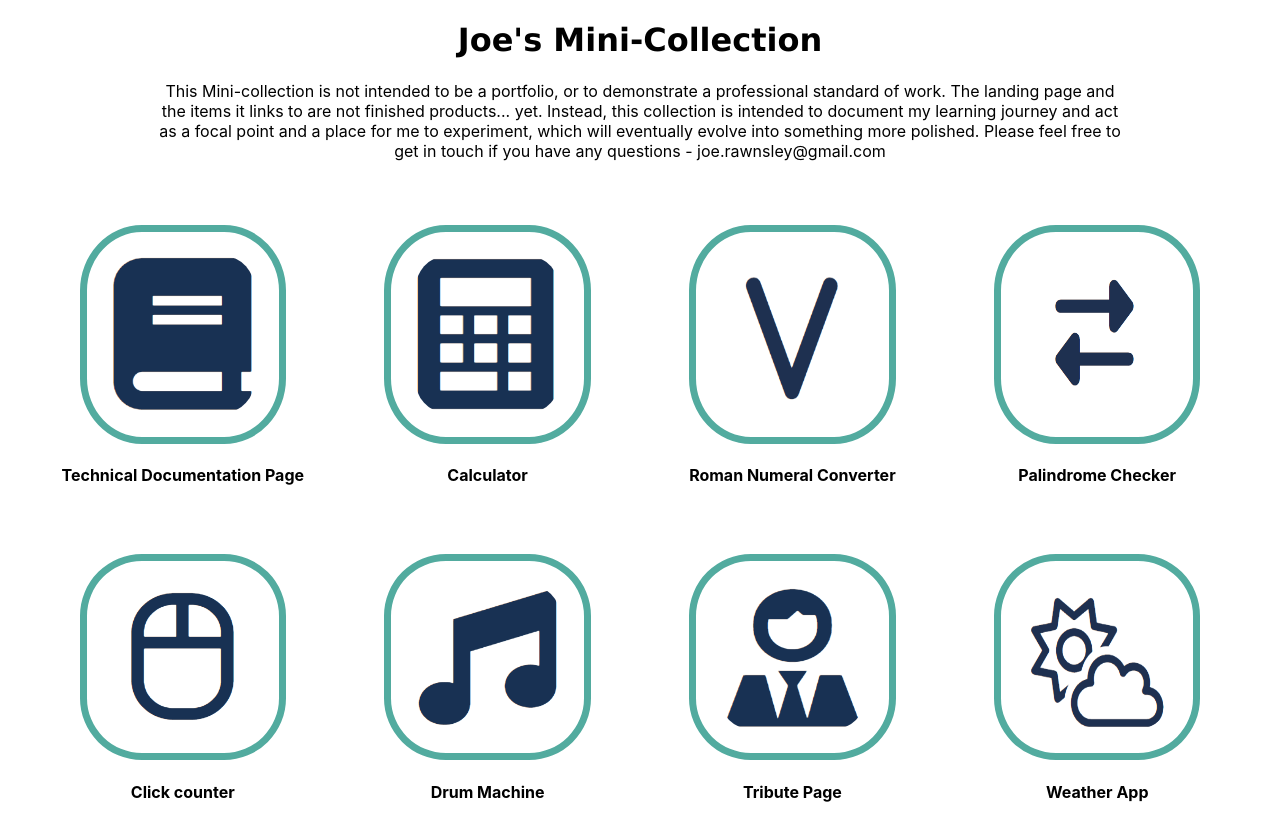
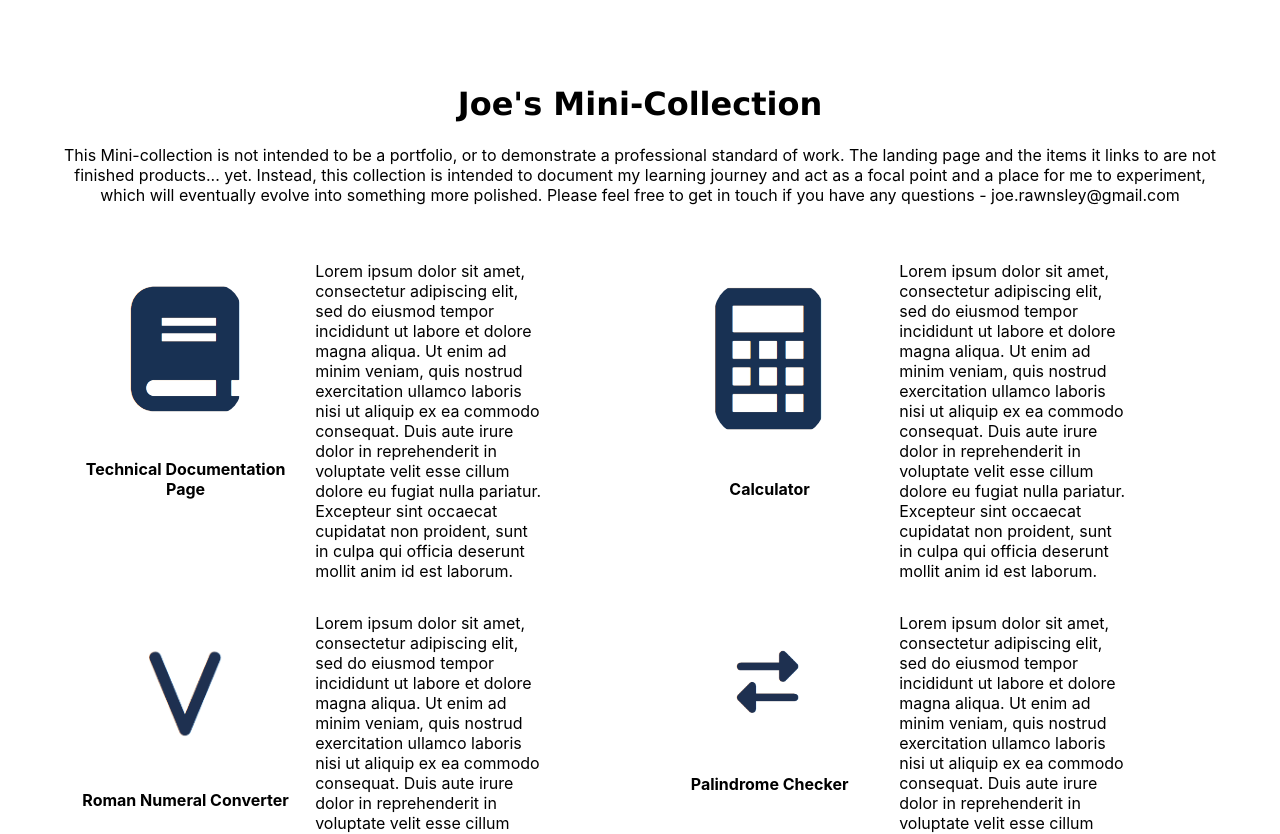
Before and after one commit to J-Rawnsley/mini-collection-v2, a React (Create React App) app: page / in a window 1280 px wide. Shown: the top 834 px of the page. Built offline with nearby package versions, Linux system fonts and the light colour scheme.

Commit message:
added a placeholder description for each item. made some changes to CSS in order to display project descriptions

```diff
--- a/src/App.css
+++ b/src/App.css
@@ -1,19 +1,20 @@
 body {
   /* background-color: #CBB66F; */
   background-color: #fff;
+  padding: 5%;
 }
 
-.main-element {
+/* .main-element {
   margin: 1rem 3%;
-  /* padding: 1rem 0; */
-  /* background-color: #5dbaad; */
-  /* border-radius: 25px; */
-  /* border: 7px solid #52ab9f; */
-}
+  padding: 1rem 0;
+  background-color: #5dbaad;
+  border-radius: 25px;
+  border: 7px solid #52ab9f;
+} */
 
 .linkbox {
   display: grid;
-  grid-template-columns: repeat(auto-fill, minmax(15rem, 1fr));
+  grid-template-columns: repeat(auto-fill, minmax(30rem, 1fr));
   grid-gap: 1rem;
   padding-top: 3rem;
 }
@@ -29,7 +30,7 @@ body {
   width: 50%;
   height: 50%;
   padding: 1.5rem;
-  border: 7px solid #52ab9f;
+  /* border: 7px solid #52ab9f; */
   margin: auto;
 }
 
@@ -42,7 +43,7 @@ body {
 .blurb {
   color: #000;
   text-align: center;
-  margin: 0 10%;
+  margin: 0rem 0rem 0rem 0rem;
 }
 
 a:link {
@@ -60,9 +61,27 @@ a:visited {
   transition-duration: 0.3s;
   -webkit-transition-property: transform;
   transition-property: transform;
+  display: inline-block;
 }
 
 .item-link:hover {
   transform: scale(1.1);
   -webkit-transform: scale(1.1);
 }
+
+.left-side,
+.right-side {
+  display: inline-block;
+  vertical-align: top;
+  width: 40%;
+  padding: 0.5rem;
+}
+
+@media (max-width: 470px) {
+  .linkbox {
+    grid-template-columns: repeat(
+      auto-fill,
+      minmax(10rem, 1fr)
+    ); /* Adjusted for smaller screens */
+  }
+}
--- a/src/ItemLink.js
+++ b/src/ItemLink.js
@@ -2,6 +2,7 @@ const ItemLink = (props) => {
   const { name, img, imgDesc, link } = props;
   return (
     <div className="item-link">
+      <div className="left-side">
         <a href={link}>
           <img className="item-link-image" src={img} alt={imgDesc} />
         </a>
@@ -9,6 +10,18 @@ const ItemLink = (props) => {
           <h4 className="item-link-text">{name}</h4>
         </a>
       </div>
+      <div className="right-side">
+        <a href={link}>
+          Lorem ipsum dolor sit amet, consectetur adipiscing elit, sed do
+          eiusmod tempor incididunt ut labore et dolore magna aliqua. Ut enim ad
+          minim veniam, quis nostrud exercitation ullamco laboris nisi ut
+          aliquip ex ea commodo consequat. Duis aute irure dolor in
+          reprehenderit in voluptate velit esse cillum dolore eu fugiat nulla
+          pariatur. Excepteur sint occaecat cupidatat non proident, sunt in
+          culpa qui officia deserunt mollit anim id est laborum.
+        </a>
+      </div>
+    </div>
   );
 };
 export default ItemLink;
--- a/src/linkbox.js
+++ b/src/linkbox.js
@@ -12,7 +12,6 @@ const innerJSX = (data) =>
       />
     );
   });
-
 const Linkbox = () => {
   return (
     <section className="linkbox main-element">{innerJSX(itemLinks)}</section>
```
Lines whose indentation alone changed are shown as unchanged.
